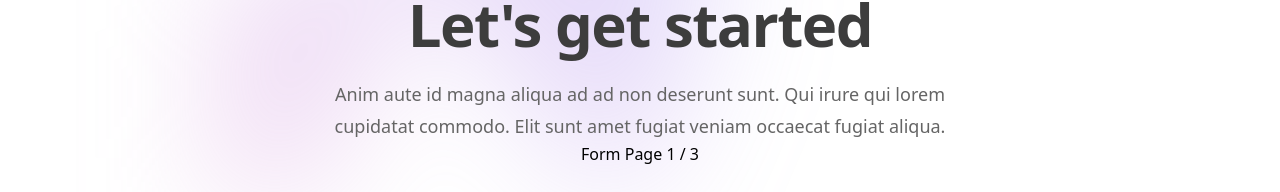
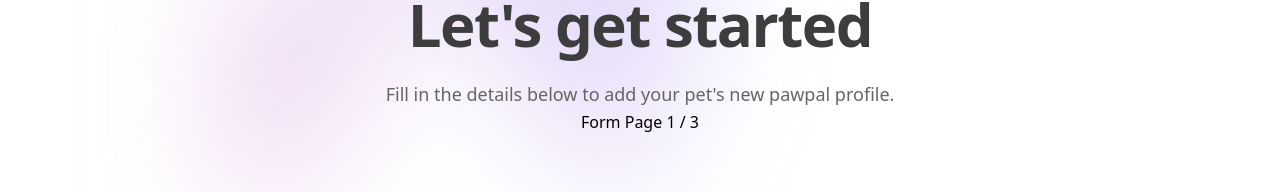
Before and after one commit to matai-2024/pawpals, a React (Vite) app: page /create in a window 1280 px wide. Shown: the part 158-350 px from the top of the page. Built offline with nearby package versions, Linux system fonts and the light colour scheme; no server answers; a web font is replaced by a local one.

Commit message:
update placeholder subtitle

```diff
--- a/client/pages/CreatePet.tsx
+++ b/client/pages/CreatePet.tsx
@@ -79,9 +79,7 @@ export default function Signup() {
             Let&apos;s get started
           </h1>
           <p className="mt-6 text-lg leading-8 text-gray-600">
-            Anim aute id magna aliqua ad ad non deserunt sunt. Qui irure qui
-            lorem cupidatat commodo. Elit sunt amet fugiat veniam occaecat
-            fugiat aliqua.
+            Fill in the details below to add your pet&apos;s new pawpal profile.
           </p>
           <div>
             <h2>
```
